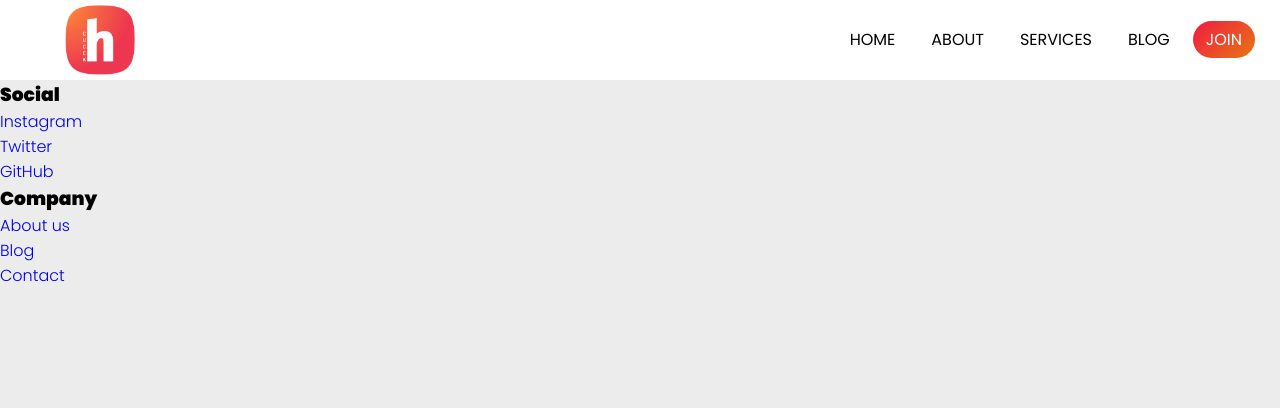
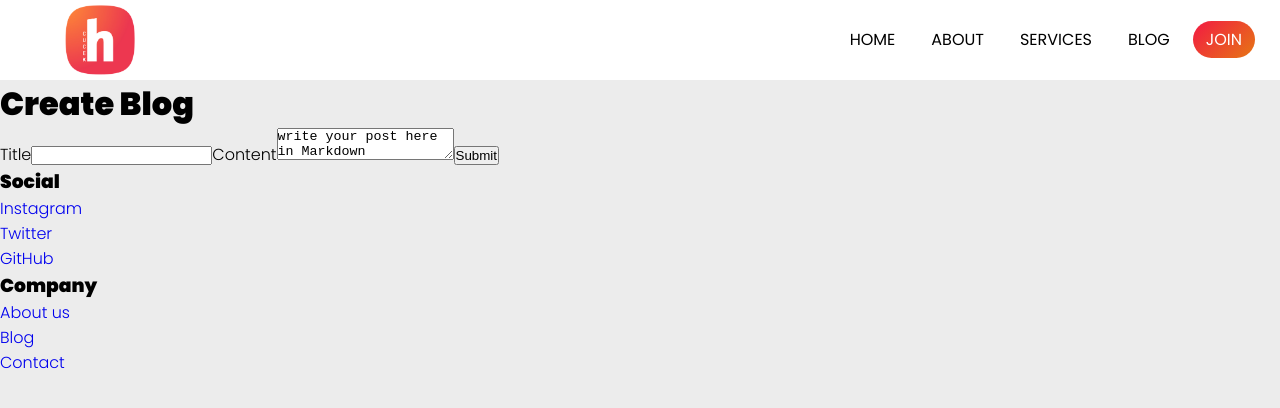
Before and after one commit to Vyshnav-KS/hackclubcucek-1, a React (Create React App) app: page /blog/create in a window 1280 px wide. Shown: the top 408 px of the page. Built offline with nearby package versions, Linux system fonts and the light colour scheme.

Commit message:
Blog system

```diff
--- a/src/App.js
+++ b/src/App.js
@@ -1,4 +1,6 @@
 import {BrowserRouter as Router, Route, Switch} from 'react-router-dom';
+import Blog from './Blog';
+import CreateBlog from './blog/CreateBlog';
 import Footer from './Footer';
 import Home from './Home';
 import './index.css';
@@ -26,6 +28,12 @@ function App() {
                         <Route exact path="/join/signup">
                             <Signup></Signup>
                         </Route>
+                        <Route exact path="/blog">
+                            <Blog></Blog>
+                        </Route>
+                        <Route exact path="/blog/create">
+                            <CreateBlog></CreateBlog>
+                        </Route>
                     </Switch>
                 </div>
                 <Footer></Footer>
--- /dev/null
+++ b/src/Blog.js
@@ -0,0 +1,55 @@
+import {useState} from "react";
+import {Link} from "react-router-dom";
+import useFetch from "./useFetch";
+
+const Blog = () => {
+    const [target, setTarget] = useState({uri: '', data: ''});
+    const previewData = useFetch(target);
+
+    let currentStatusJsx = '';
+    let blogsJsx = '';
+
+    if (previewData.isLoading) {
+        currentStatusJsx = (
+            <div className="Loading">
+                <p>Loading...</p>
+            </div>
+        );
+    } else {
+        // Check error
+        if (previewData.error.error) {
+            currentStatusJsx = (
+                <div className="errorMsg">
+                    <p>{previewData.error.msg}</p>
+                </div>
+            )
+        }
+        else if (previewData.data.result) {
+            for (const blog in previewData.data.blogs) {
+                blogsJsx = blogsJsx + (
+                    <div className="blog-card">
+                        <p>{blog.title}</p>
+                        <p>by {blog.author}</p>
+                    </div>
+                );
+            }
+        }
+    }
+
+    return (
+        <div className="blogs">
+            <h1>Blogs</h1>
+            <div className="blog-container">
+                {blogsJsx}
+            </div>
+            <div className="status">
+                {currentStatusJsx}
+            </div>
+            <div className="side-links">
+                <Link to="/blog/create">Create Post</Link>
+            </div>
+        </div>
+    );
+}
+
+export default Blog
--- /dev/null
+++ b/src/blog/CreateBlog.js
@@ -0,0 +1,25 @@
+import {useState} from "react";
+
+const CreateBlog = () => {
+    const [title, setTitle] = useState('');
+    const [body, setBody] = useState('write your post here in Markdown');
+
+    const handleSubmit = () => {
+
+    }
+
+    return (
+        <div className="createBlog">
+            <h1>Create Blog</h1>
+            <div className="container">
+                <label>Title</label>
+                <input type="text" required value={title} onChange={(e) => setTitle(e.target.value)}/>
+                <label>Content</label>
+                <textarea required value={body} onChange={(e) => setBody(e.target.value)}></textarea>
+                <button onClick={handleSubmit}>Submit</button>
+            </div>
+        </div>
+    );
+}
+
+export default CreateBlog
--- a/src/useFetch.js
+++ b/src/useFetch.js
@@ -29,9 +29,10 @@ const useFetch = (target) => {
             .catch(err => {
                 if (err.name === 'AbortError') {
                     console.log("Aborting.....");
+                    setError({error: true, msg: err.message});
                 } else {
+                    setError({error: true, msg: err.message});
                     setLoading(false);
-                    setError({error: true, msg: err.message});
                 }
             });
         return () => abortCont.abort();
```
Also changed, not shown: 1 other file (tests, documents, lock files or other folders).
